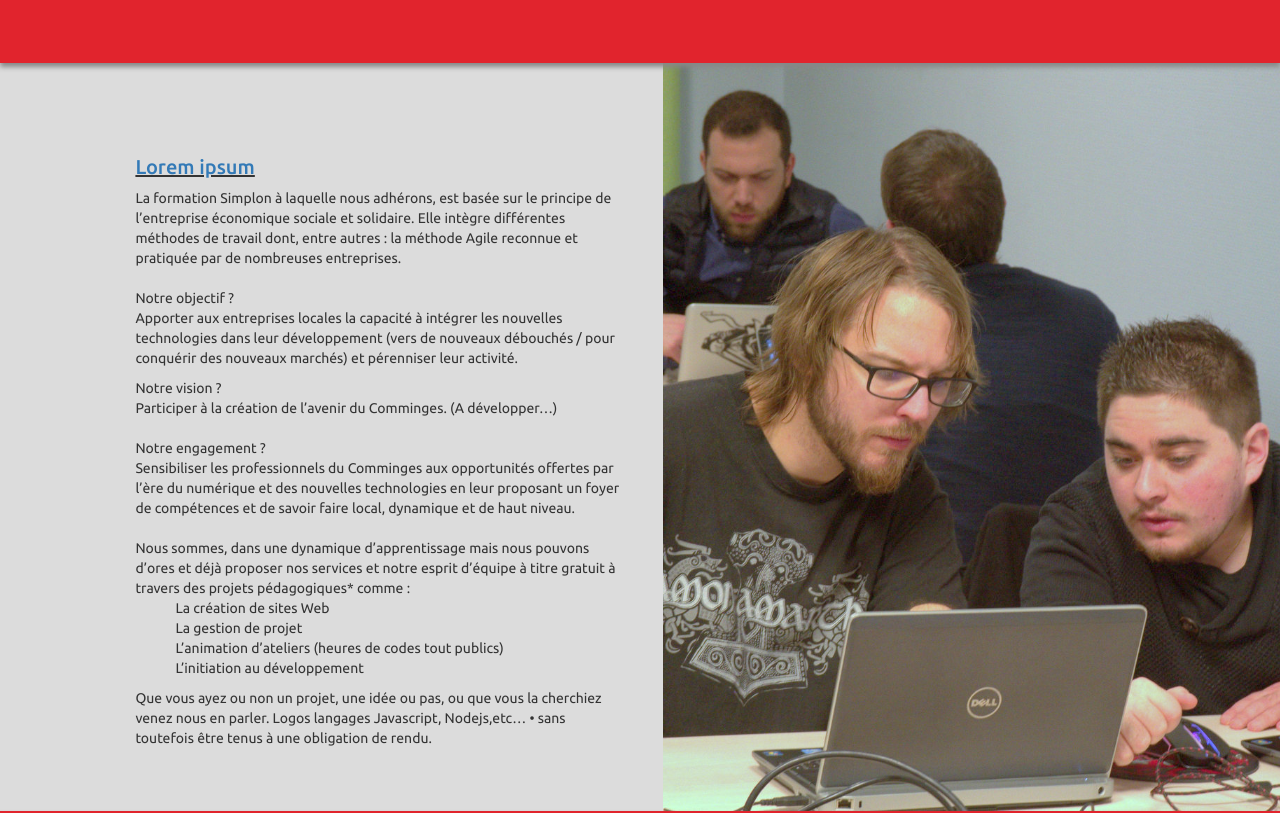
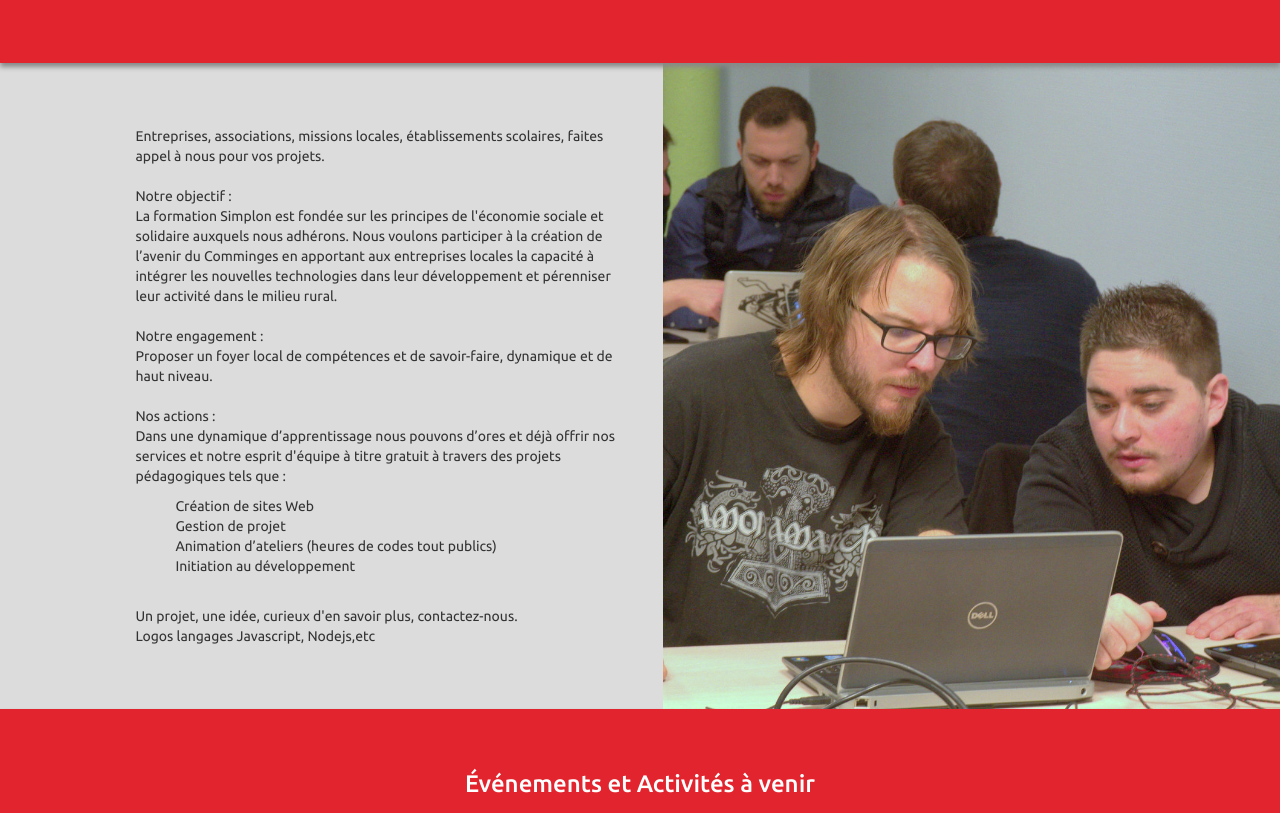
Before and after one commit to SimplonSt-Gaudens/website, a website: page index.html in a window 1280 px wide. Shown: the part 1061-1874 px from the top of the page. Drawn offline with nearby package versions, Linux system fonts and the light colour scheme; some packages are replaced by stand-ins of ours.

Commit message:
paragraph done

```diff
--- a/index.html
+++ b/index.html
@@ -76,26 +76,25 @@
 
             <div class=" container col-md-5 col-md-offset-1 col-sm-12 text">
                 <div class="competencesText">
-                    <h4><a title="Competence" href="#">Lorem ipsum</a></h4>
+                    <p>Entreprises, associations, missions locales, établissements scolaires, faites appel à nous pour vos projets.<br>
+                        <br>Notre objectif :<br>La formation Simplon est fondée sur les principes de l'économie sociale et
+                        solidaire auxquels nous adhérons. Nous voulons participer à la création de l’avenir du Comminges
+                        en apportant aux entreprises locales la capacité à intégrer les nouvelles technologies dans leur
+                        développement et pérenniser leur activité dans le milieu rural.
 
-                    <p>La formation Simplon à laquelle nous adhérons, est basée sur le principe de l’entreprise économique sociale
-                        et solidaire. Elle intègre différentes méthodes de travail dont, entre autres : la méthode Agile
-                        reconnue et pratiquée par de nombreuses entreprises. <br><br>Notre objectif ?<br> Apporter aux entreprises
-                        locales la capacité à intégrer les nouvelles technologies dans leur développement (vers de nouveaux
-                        débouchés / pour conquérir des nouveaux marchés) et pérenniser leur activité. <br></p> Notre vision
-                    ? <br>Participer à la création de l’avenir du Comminges. (A développer…) <br></br> Notre engagement ?<br>                    Sensibiliser les professionnels du Comminges aux opportunités offertes par l’ère du numérique et des
-                    nouvelles technologies en leur proposant un foyer de compétences et de savoir faire local, dynamique
-                    et de haut niveau.<br><br> Nous sommes, dans une dynamique d’apprentissage mais nous pouvons d’ores et
-                    déjà proposer nos services et notre esprit d’équipe à titre gratuit à travers des projets pédagogiques*
-                    comme : <br>
-                    <ul>
-                        <li> La création de sites Web </li>
-                        <li> La gestion de projet</li>
-                        <li> L’animation d’ateliers (heures de codes tout publics)</li>
-                        <li> L’initiation au développement </li>
-                    </ul>
-                    Que vous ayez ou non un projet, une idée ou pas, ou que vous la cherchiez venez nous en parler. Logos langages Javascript,
-                    Nodejs,etc… • sans toutefois être tenus à une obligation de rendu.
+                        <br></br> Notre engagement :
+                        <br>Proposer un foyer local de compétences et de savoir-faire, dynamique et de haut niveau.<br><br>                        Nos actions :<br>Dans une dynamique d’apprentissage nous pouvons d’ores et déjà offrir nos services
+                        et notre esprit d'équipe à titre gratuit à travers des projets pédagogiques tels que :
+                        <br>
+                        <ul>
+                            <li> Création de sites Web </li>
+                            <li> Gestion de projet</li>
+                            <li> Animation d’ateliers (heures de codes tout publics)</li>
+                            <li> Initiation au développement </li>
+                        </ul>
+
+                        <br>Un projet, une idée, curieux d'en savoir plus, contactez-nous. <br> Logos langages Javascript,
+                        Nodejs,etc
 
                 </div>
 
```
